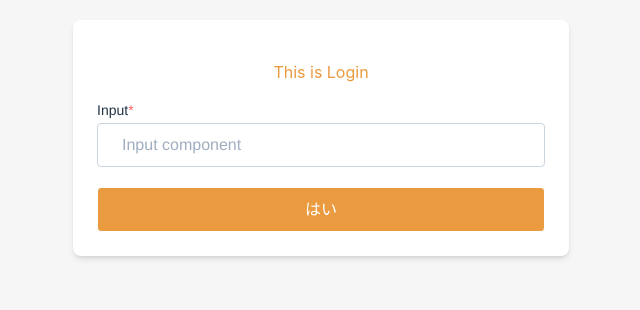
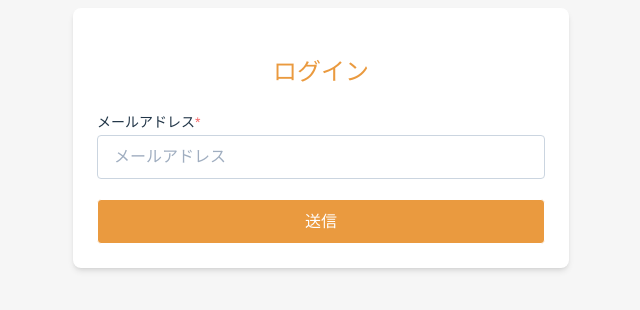
Before and after one commit to Nguyenxuanvinh309/home-assignment, a React app: page / in a window 1280 px wide. Shown: the part 262-572 px from the top of the page, without its empty margins (319-959 px from the left). Built offline with nearby package versions, Linux system fonts and the light colour scheme; the HTML template or start-up script is replaced by a standard one.

Commit message:
feat: Update Form Submit

```diff
--- a/package.json
+++ b/package.json
@@ -17,6 +17,7 @@
     "i18next-browser-languagedetector": "^8.0.0",
     "react": "^18.3.1",
     "react-dom": "^18.3.1",
+    "react-hook-form": "^7.53.0",
     "react-i18next": "^15.0.1",
     "react-router": "^6.26.1",
     "react-router-dom": "^6.26.1",
--- /dev/null
+++ b/src/components/Form/InputForm.tsx
@@ -0,0 +1,56 @@
+/* eslint-disable @typescript-eslint/no-explicit-any */
+import { Control, Controller, FieldValues, useController } from "react-hook-form";
+import InputComponent from '../Input';
+import { InputProps } from "../Input";
+import { useTranslation } from "react-i18next";
+
+interface Props {
+  name: string;
+  control: Control<FieldValues | any>
+}
+
+const InputForm = ({
+  name,
+  size = 'medium',
+  label,
+  placeholder,
+  variant = 'default',
+  required = false,
+  disabled = false,
+  control,
+  ...props
+} : Props & InputProps) => {
+  const { t } = useTranslation();
+  const {
+    field: { value = '', ref },
+    fieldState: { error },
+  } = useController({
+    name,
+    control,
+  });
+
+  return (
+    <Controller
+      name={name}
+      control={control}
+      rules={{ required }}
+      render={({ field }) => (
+        <InputComponent
+          { ...field }
+          {...props }
+          ref={ref}
+          value={value}
+          size={size}
+          label={label}
+          placeholder={placeholder}
+          variant={variant}
+          required={required}
+          disabled={disabled}
+          error={!!error}
+          errorText={error?.message || t('validation:invalidField')}
+        />
+      )}
+    />
+  );
+};
+export default InputForm;
--- a/src/components/Input/index.tsx
+++ b/src/components/Input/index.tsx
@@ -1,5 +1,6 @@
 import React from 'react';
 import './styles.css';
+import { RefCallBack } from 'react-hook-form';
 
 export interface InputProps {
   /**
@@ -19,10 +20,15 @@ export interface InputProps {
   label?: string;
   placeholder?: string;
   errorText?: string;
+  value?: string | number;
   /**
    * Optional click handler
    */
   onClick?: () => void;
+  /**
+   * RefCallBack
+   */
+  ref?: RefCallBack
 }
 
 /**
@@ -37,6 +43,8 @@ const InputComponent = ({
   disabled = false,
   error = false,
   errorText,
+  value,
+  ref,
   ...props
 }: InputProps) => {
   const defaultVariant =
@@ -57,8 +65,10 @@ const InputComponent = ({
 
   return (
     <div className='flex flex-col'>
-      {label && <label className='storybook-label mb-[2px]'>{label}{required && <span className='text-red-500'>*</span>}</label>}
+      {label && <label className='storybook-label text-left mb-[2px]'>{label}{required && <span className='text-red-500'>*</span>}</label>}
       <input
+        ref={ref}
+        value={value}
         placeholder={placeholder}
         className={`${[
           'storybook-input',
@@ -68,7 +78,7 @@ const InputComponent = ({
         ].join(' ')}`}
         {...props}
       />
-      {error && <span className='error-text text-red-500'>{errorText || ''}</span>}
+      {error && <span className='error-text text-red-500 text-left'>{errorText || ''}</span>}
     </div>
   );
 };
--- a/src/components/Input/styles.css
+++ b/src/components/Input/styles.css
@@ -18,15 +18,14 @@
 }
 .storybook-input--medium {
   font-size: 14px;
-  padding: 11px 20px;
+  padding: 11px 16px;
 }
 .storybook-input--large {
   font-size: 16px;
-  padding: 12px 24px;
+  padding: 12px 16px;
 }
 .storybook-label {
   display: inline-block;
-  text-align: left;
   font-size: 14px;
   font-family: 'Nunito Sans', 'Helvetica Neue', Helvetica, Arial, sans-serif;
 }
--- a/src/components/index.tsx
+++ b/src/components/index.tsx
@@ -1,2 +1,3 @@
 export { default as Input } from './Input';
 export { default as Button } from './Button';
+export { default as InputForm } from './Form/InputForm';
--- a/src/containers/Login/Component.tsx
+++ b/src/containers/Login/Component.tsx
@@ -1,30 +1,50 @@
+import { useForm, SubmitHandler } from "react-hook-form";
 import {
-  Input,
-  Button
+  Button,
+  InputForm
 } from '../../components';
 import { useTranslation } from 'react-i18next';
 
+type Inputs = {
+  email: string;
+};
+
 const Component = () => {
   const { t } = useTranslation();
+  const {
+    control,
+    handleSubmit,
+  } = useForm<Inputs>({
+    defaultValues: {
+      email: ''
+    },
+
+  })
+  const onSubmit: SubmitHandler<Inputs> = (data) => console.log(data)
+
   return (
-    <div className="h-full w-full">
-      <div className="text-center">
-        <div className="p-6 bg-white max-w-md m-auto rounded-lg shadow-md">
-          <p className="text-primary">This is Login</p>
-          <Input
-            label="Input"
+    <div className="h-full w-full bg-white md:bg-[transparent]">
+      <div className="flex text-center h-screen">
+        <div className="p-6 bg-white max-w-[448px] w-full m-auto md:shadow-md md:rounded-lg">
+          <p className="text-primary text-2xl">{t('global:login.title')}</p>
+          <form onSubmit={handleSubmit(onSubmit)}>
+            <InputForm
+              name="email"
+              control={control}
+              label={t('global:email')}
               onClick={() => {}}
-            placeholder="Input component"
+              placeholder={t('global:email')}
               required
               size="large"
               variant="default"
             />
             <div className='mt-[20px]'>
               <Button
-              label={t('global:yes')}
+                label={t('global:send')}
                 size="large"
               />
             </div>
+          </form>
         </div>
       </div>
     </div>
--- a/src/i18n/resources/en/index.json
+++ b/src/i18n/resources/en/index.json
@@ -6,6 +6,7 @@
 		"edit": "Edit",
 		"cancel": "Cancel",
 		"ok": "ok",
+		"send": "Send",
 		"networkError": "No Internet connection",
 		"selectAll": "Select all",
 		"settle": "Confirm",
@@ -24,7 +25,11 @@
 		"noData": "No information",
 		"hasNoInfo": "No information",
 		"roiSimulation": "Investment amount simulation",
-		"changePasswordSuccess": "Password changed."
+		"changePasswordSuccess": "Password changed.",
+		"login": {
+      "title": "Login"
+    },
+		"email": "Email"
 	},
 	"validation": {
 		"permissionDenied": "Permission Denied.",
--- a/src/i18n/resources/ja/index.json
+++ b/src/i18n/resources/ja/index.json
@@ -6,6 +6,7 @@
     "edit": "編集",
     "cancel": "キャンセル",
     "ok": "ok",
+    "send": "送信",
     "networkError": "インターネット接続がありません。",
     "selectAll": "すべて選択",
     "settle": "確定",
@@ -24,7 +25,11 @@
     "noData": "情報がありません ",
     "hasNoInfo": "情報がありません",
     "roiSimulation": "投資金額シミュレーション",
-    "changePasswordSuccess": "パスワードを変更しました。"
+    "changePasswordSuccess": "パスワードを変更しました。",
+    "login": {
+      "title": "ログイン"
+    },
+    "email": "メールアドレス"
   },
   "validation": {
     "permissionDenied": "Permission Denied.",
```
Also changed, not shown: 2 other files (tests, documents, lock files or other folders). Lines whose indentation alone changed are shown as unchanged.
